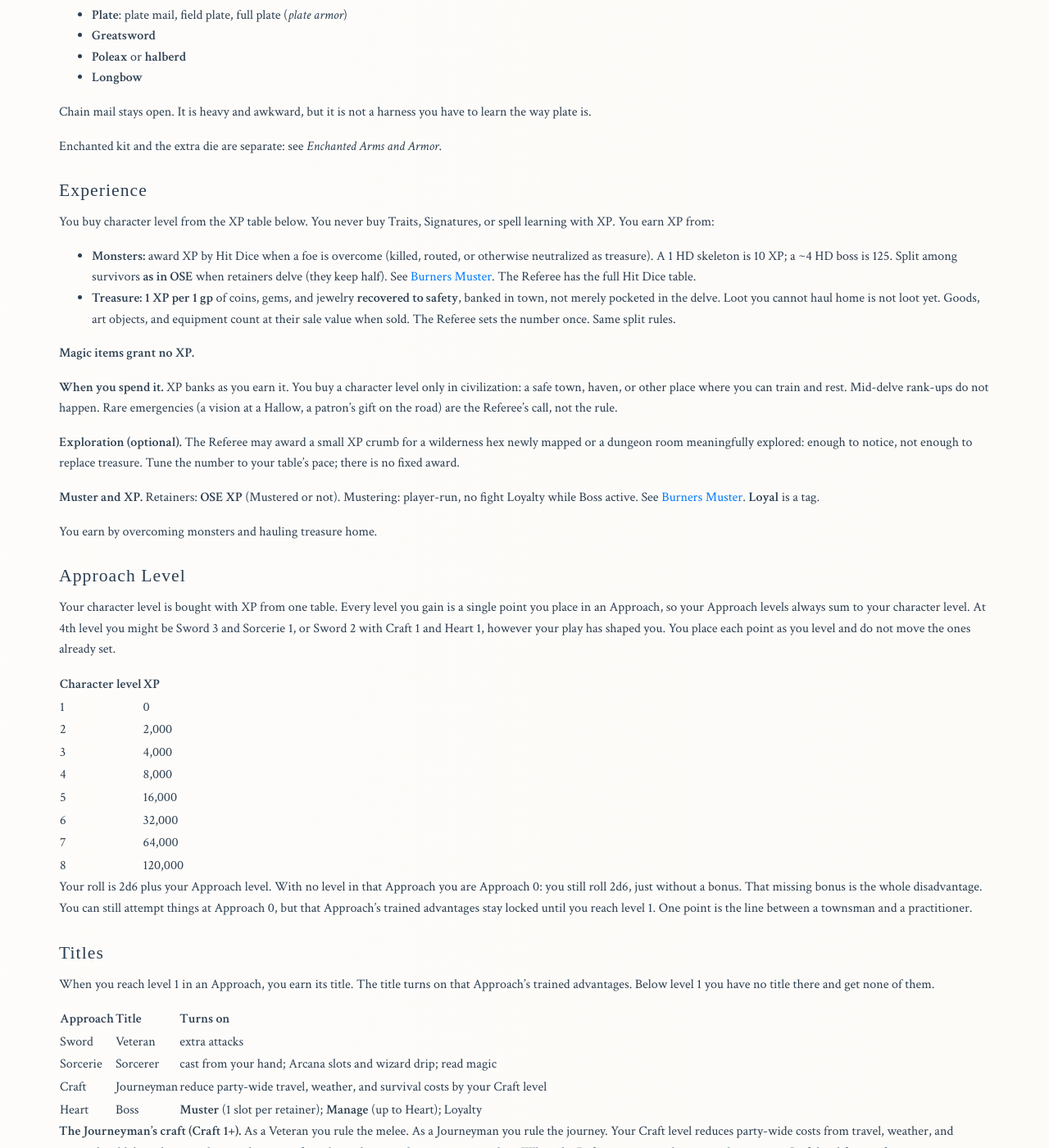
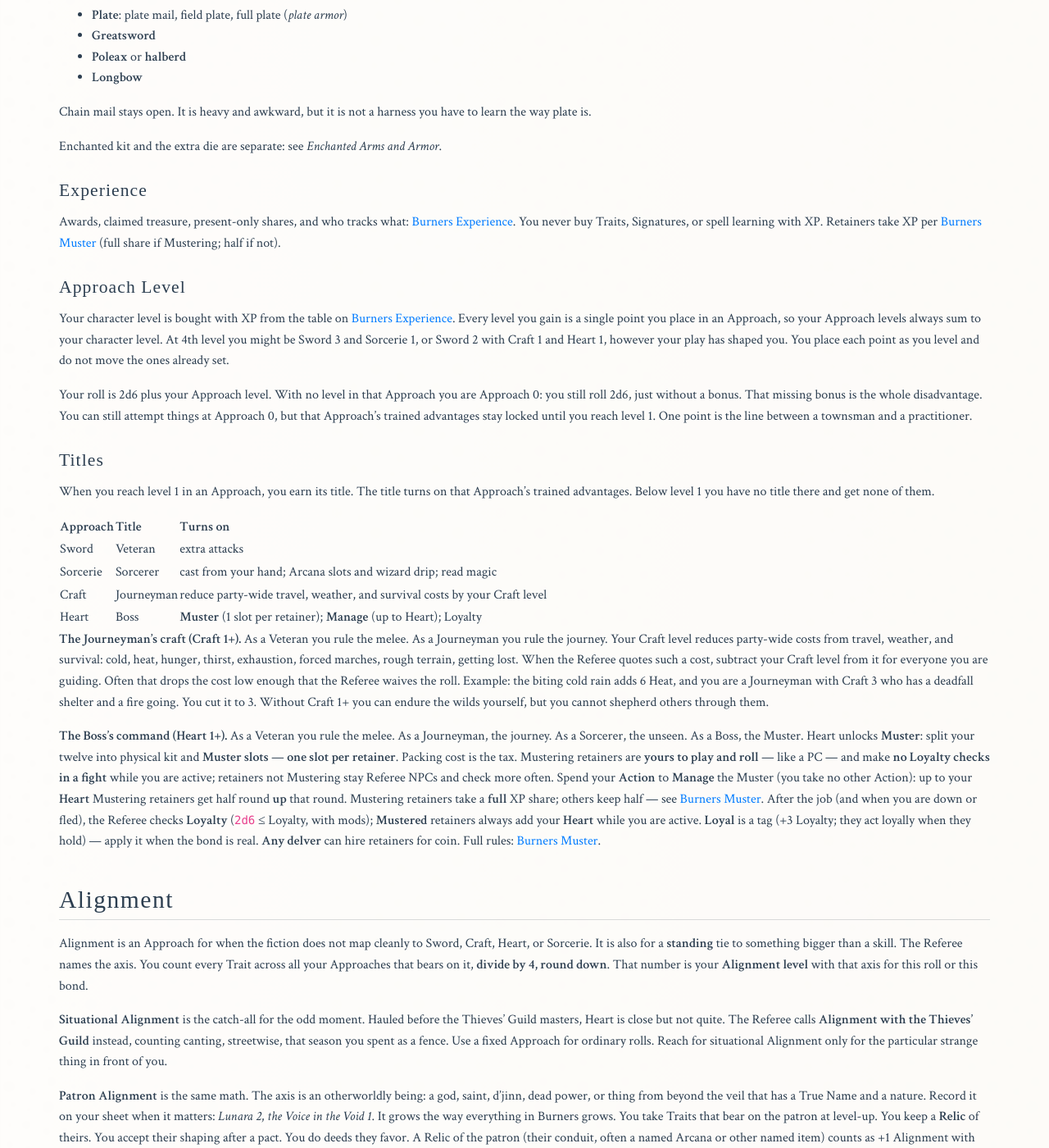
Before and after one commit to paulabrams/burners, a Jekyll site: the page built from markdown/burners-adventure-game.md, in a window 1280 px wide and 1400 px high, scrolled down 10586 px. Shown: the whole window at 82% size. Built offline with Jekyll 4.4.1, drawn with Linux system fonts in a browser that asks for light colours; some web fonts are replaced; some of the changed text lies outside the part shown.

Commit message:
Publish local draft: add Experience and clarify retainer XP shares.
New Experience page owns awards and per-scene procedure; Mustering retainers keep a full share, non-Mustered keep half.

Co-authored-by: Cursor <cursoragent@cursor.com>

```diff
--- a/markdown/burners-adventure-game.md
+++ b/markdown/burners-adventure-game.md
@@ -61,7 +61,7 @@ Quick definitions. Details live in the chapters below.
 
   - **Sorcerie:** magic and the unseen. Spell schools, divination, binding, alchemy, ancient lore.
 
-- **Character level:** your overall rank. You buy levels with XP (see *Experience*). Every level you gain is one level you place in an Approach, up to four more Traits, and a reroll of your HP.
+- **Character level:** your overall rank. You buy levels with XP (see [[Burners Experience]]). Every level you gain is one level you place in an Approach, up to four more Traits, and a reroll of your HP.
 
 - **Signature:** an asterisk on a Trait. A knack that showed up at your table — a named item, a **named companion**, an instinct, a holdout. You never buy it, and it is not a spell.
 
@@ -340,35 +340,11 @@ Enchanted kit and the extra die are separate: see *Enchanted Arms and Armor*.
 
 ### Experience
 
-You buy character level from the XP table below. You never buy Traits, Signatures, or spell learning with XP. You earn XP from:
-
-- **Monsters:** award XP by Hit Dice when a foe is overcome (killed, routed, or otherwise neutralized as treasure). A 1 HD skeleton is 10 XP; a ~4 HD boss is 125. Split among survivors **as in OSE** when retainers delve (they keep half). See [[Burners Muster]]. The Referee has the full Hit Dice table.
-- **Treasure:** **1 XP per 1 gp** of coins, gems, and jewelry **recovered to safety**, banked in town, not merely pocketed in the delve. Loot you cannot haul home is not loot yet. Goods, art objects, and equipment count at their sale value when sold. The Referee sets the number once. Same split rules.
-
-**Magic items grant no XP.**
-
-**When you spend it.** XP banks as you earn it. You buy a character level only in civilization: a safe town, haven, or other place where you can train and rest. Mid-delve rank-ups do not happen. Rare emergencies (a vision at a Hallow, a patron's gift on the road) are the Referee's call, not the rule.
-
-**Exploration (optional).** The Referee may award a small XP crumb for a wilderness hex newly mapped or a dungeon room meaningfully explored: enough to notice, not enough to replace treasure. Tune the number to your table's pace; there is no fixed award.
-
-**Muster and XP.** Retainers: **OSE XP** (Mustered or not). Mustering: player-run, no fight Loyalty while Boss active. See [[Burners Muster]]. **Loyal** is a tag.
-
-You earn by overcoming monsters and hauling treasure home.
+Awards, claimed treasure, present-only shares, and who tracks what: [[Burners Experience]]. You never buy Traits, Signatures, or spell learning with XP. Retainers take XP per [[Burners Muster]] (full share if Mustering; half if not).
 
 ### Approach Level
 
-Your character level is bought with XP from one table. Every level you gain is a single point you place in an Approach, so your Approach levels always sum to your character level. At 4th level you might be Sword 3 and Sorcerie 1, or Sword 2 with Craft 1 and Heart 1, however your play has shaped you. You place each point as you level and do not move the ones already set.
-
-| Character level | XP |
-| --- | --- |
-| 1 | 0 |
-| 2 | 2,000 |
-| 3 | 4,000 |
-| 4 | 8,000 |
-| 5 | 16,000 |
-| 6 | 32,000 |
-| 7 | 64,000 |
-| 8 | 120,000 |
+Your character level is bought with XP from the table on [[Burners Experience]]. Every level you gain is a single point you place in an Approach, so your Approach levels always sum to your character level. At 4th level you might be Sword 3 and Sorcerie 1, or Sword 2 with Craft 1 and Heart 1, however your play has shaped you. You place each point as you level and do not move the ones already set.
 
 Your roll is 2d6 plus your Approach level. With no level in that Approach you are Approach 0: you still roll 2d6, just without a bonus. That missing bonus is the whole disadvantage. You can still attempt things at Approach 0, but that Approach's trained advantages stay locked until you reach level 1. One point is the line between a townsman and a practitioner.
 
@@ -385,7 +361,7 @@ When you reach level 1 in an Approach, you earn its title. The title turns on th
 
 **The Journeyman's craft (Craft 1+).** As a Veteran you rule the melee. As a Journeyman you rule the journey. Your Craft level reduces party-wide costs from travel, weather, and survival: cold, heat, hunger, thirst, exhaustion, forced marches, rough terrain, getting lost. When the Referee quotes such a cost, subtract your Craft level from it for everyone you are guiding. Often that drops the cost low enough that the Referee waives the roll. Example: the biting cold rain adds 6 Heat, and you are a Journeyman with Craft 3 who has a deadfall shelter and a fire going. You cut it to 3. Without Craft 1+ you can endure the wilds yourself, but you cannot shepherd others through them.
 
-**The Boss's command (Heart 1+).** As a Veteran you rule the melee. As a Journeyman, the journey. As a Sorcerer, the unseen. As a Boss, the Muster. Heart unlocks **Muster**: split your twelve into physical kit and **Muster slots** — **one slot per retainer**. Packing cost is the tax. Mustering retainers are **yours to play and roll** — like a PC — and make **no Loyalty checks in a fight** while you are active; retainers not Mustering stay Referee NPCs and check more often. Spend your **Action** to **Manage** the Muster (you take no other Action): up to your **Heart** Mustering retainers get half round **up** that round. Retainers take XP **as in OSE** whether Mustering or not. After the job (and when you are down or fled), the Referee checks **Loyalty** (`2d6` ≤ Loyalty, with mods); **Mustered** retainers always add your **Heart** while you are active. **Loyal** is a tag (+3 Loyalty; they act loyally when they hold) — apply it when the bond is real. **Any delver** can hire retainers for coin. Full rules: [[Burners Muster]].
+**The Boss's command (Heart 1+).** As a Veteran you rule the melee. As a Journeyman, the journey. As a Sorcerer, the unseen. As a Boss, the Muster. Heart unlocks **Muster**: split your twelve into physical kit and **Muster slots** — **one slot per retainer**. Packing cost is the tax. Mustering retainers are **yours to play and roll** — like a PC — and make **no Loyalty checks in a fight** while you are active; retainers not Mustering stay Referee NPCs and check more often. Spend your **Action** to **Manage** the Muster (you take no other Action): up to your **Heart** Mustering retainers get half round **up** that round. Mustering retainers take a **full** XP share; others keep half — see [[Burners Muster]]. After the job (and when you are down or fled), the Referee checks **Loyalty** (`2d6` ≤ Loyalty, with mods); **Mustered** retainers always add your **Heart** while you are active. **Loyal** is a tag (+3 Loyalty; they act loyally when they hold) — apply it when the bond is real. **Any delver** can hire retainers for coin. Full rules: [[Burners Muster]].
 
 ## Alignment
 
@@ -721,7 +697,7 @@ The full rules are on **[[Burners Sorcerie]]**. The catalog is **[[Burners Spell
 
 *Ok boys, check your kit, check your weapons, it's today. You get a pint and a chaser, no more. Let's go*
 
-Anyone with coin can hire a retainer for the adventure. A **Boss (Heart 1+)** **Musters** today's crew: **physical / Muster** split, **one Muster slot per retainer**. Mustering: Boss player plays and rolls; no fight Loyalty while the Boss is active; Heart on Loyalty checks. Not Mustering: Referee NPCs, check Loyalty more often. Spend your Action to **Manage** the Muster (forgo your Action; up to **Heart** retainers get half round up). Retainers: **OSE XP**. **Loyal** (+3 Loyalty, act loyally) is a tag.
+Anyone with coin can hire a retainer for the adventure. A **Boss (Heart 1+)** **Musters** today's crew: **physical / Muster** split, **one Muster slot per retainer**. Mustering: Boss player plays and rolls; no fight Loyalty while the Boss is active; Heart on Loyalty checks; **full** XP share. Not Mustering: Referee NPCs, check Loyalty more often; **half** XP award. Spend your Action to **Manage** the Muster (forgo your Action; up to **Heart** retainers get half round up). **Loyal** (+3 Loyalty, act loyally) is a tag.
 
 Starting Boss: **11 physical + 1 Muster**, starter **loyal retainer** Mustering (level 1, Sword or Craft). Re-Muster before a job or on any 8-hour sleep.
 
```
Also changed, not shown: index.html (+209 -63 lines), markdown/burners-experience.md (added, +119 -0 lines), markdown/burners-muster.md (+2 -2 lines), markdown/burners-ose-conversions.md (+7 -7 lines).
